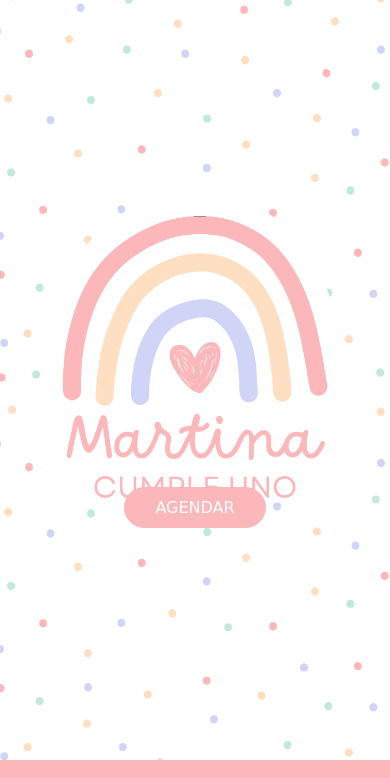
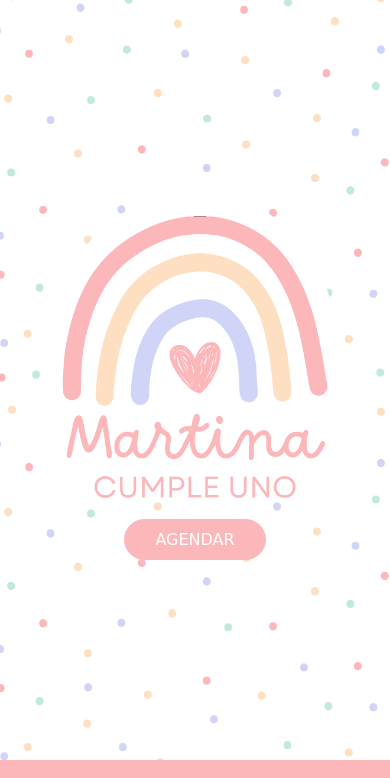
Before and after one commit to invitacionesweb/MARTINACUMPLEUNO, a plain HTML site: page index.html in a window 390 px wide. Shown: the top 778 px of the page. Drawn offline with nearby package versions, Linux system fonts and the light colour scheme; a web font is replaced by a local one.

Commit message:
actualizar boton

```diff
--- a/style.css
+++ b/style.css
@@ -331,6 +331,9 @@ footer img {
         flex-direction: column;
         text-align: center;
     }
+    .infoimportante a {
+        margin-bottom: -120px;
+    }
     .infoimportante H1, .h2 {
         display: none;
     }
```
Also changed, not shown: index.html (+1 -2 lines).
